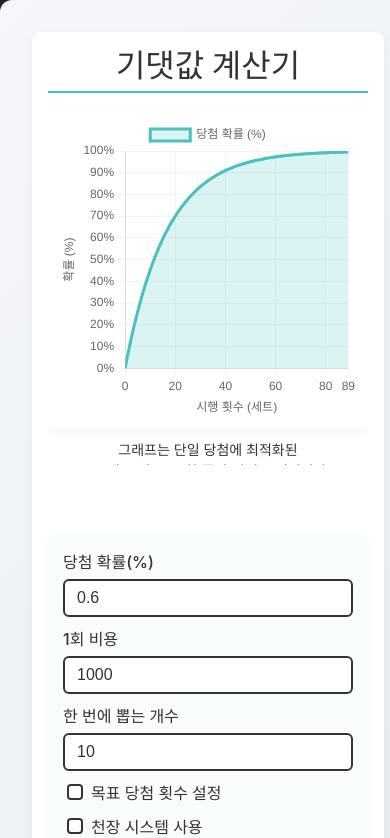
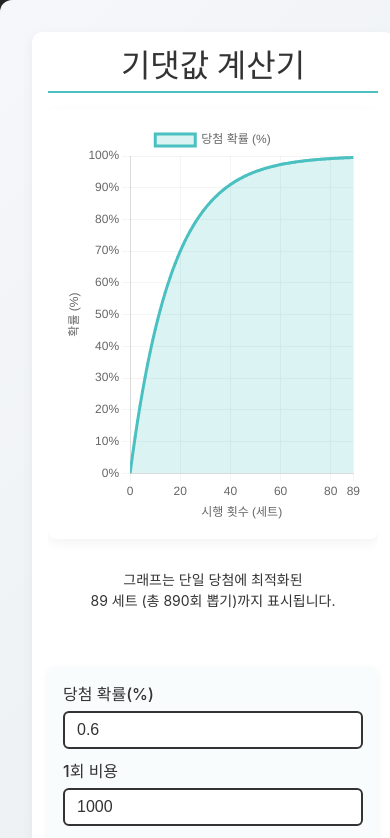
Before and after one commit to Lacri1/ProbExpect, a React (Vite) app: page / in a window 390 px wide. Shown: the top 838 px of the page. Built offline with nearby package versions, Linux system fonts and the light colour scheme.

Commit message:
Refactor structure for mobile CSS optimization

```diff
--- a/src/App.css
+++ b/src/App.css
@@ -358,17 +358,11 @@ body {
     width: 100%;
   }
 
-  /* 섹션 간 세로 여백 추가 */
-   .graph-section {
-     margin-bottom: 30px;
-     padding-bottom: 1rem;
-     max-height: 70vh;
-     overflow-y: auto;
-   }
-
-   .right-panel {
-     padding-top: 20px;
-   }
+  /* 그래프 영역 스크롤 방지 */
+  .graph-section {
+    overflow: hidden; /* Add this line to hide any overflow */
+    overflow-y: auto; /* Keep vertical scroll for content below chart if needed */
+  }
 
   /* 메인 제목 중앙 정렬 */
   .graph-section h1 {
@@ -379,17 +373,6 @@ body {
     border-bottom-width: 2px;
   }
 
-  /* 차트 wrapper 높이 조정 및 패딩 */
-  .chart-wrapper {
-    height: 300px;
-    padding: 10px;
-  }
-
-  /* 차트 정보 여백 조정 */
-  .chart-info {
-    margin-top: 20px;
-    margin-bottom: 10px;
-  }
 
   /* 입력 컨트롤 영역 패딩 조정 */
   .input-controls {
--- a/src/App.jsx
+++ b/src/App.jsx
@@ -611,13 +611,13 @@ function App() {
                     // 최종 상한 적용
                     finalMaxBatches = Math.min(finalMaxBatches, MAX_SAFE_COMPUTATION);
                      // 그래프 최소 범위 보장
-                    finalMaxBatches = Math.max(finalMaxBatches, 5); // 최소 20 배치 보장
+                    finalMaxBatches = Math.max(finalMaxBatches, 5); // 최소 5 배치 보장
 
                 } else { // 천장 시스템 미사용 시 (단일 당첨 또는 복수 당첨 + 천장 Off)
                     // 99.5% 도달 시점 기반 finalMaxBatches를 사용하되, MAX_SAFE_COMPUTATION으로 제한
                     finalMaxBatches = Math.min(finalMaxBatches, MAX_SAFE_COMPUTATION);
                      // 그래프 최소 범위 보장
-                    finalMaxBatches = Math.max(finalMaxBatches, 5); // 최소 20 배치 보장
+                    finalMaxBatches = Math.max(finalMaxBatches, 5); // 최소 5 배치 보장
                 }
 
                 setDynamicMaxAttempts(finalMaxBatches);
@@ -893,6 +893,8 @@ function App() {
                 {data && (
                     <div className="chart-wrapper">
                         <Line data={data} options={chartOptions} />
+                    </div>
+                )}
                 {chartInfo && (
                     <div className="chart-info">
                         그래프는 {chartInfo.isMultipleWin
@@ -903,8 +905,6 @@ function App() {
                             ? ` (총 ${formatNumber(chartInfo.dynamicMaxAttempts * chartInfo.batchSize)}회 뽑기)`
                             : ''}
                         까지 표시됩니다.
-                            </div>
-                        )}
                     </div>
                 )}
             </div>
```
Lines whose indentation alone changed are shown as unchanged.
